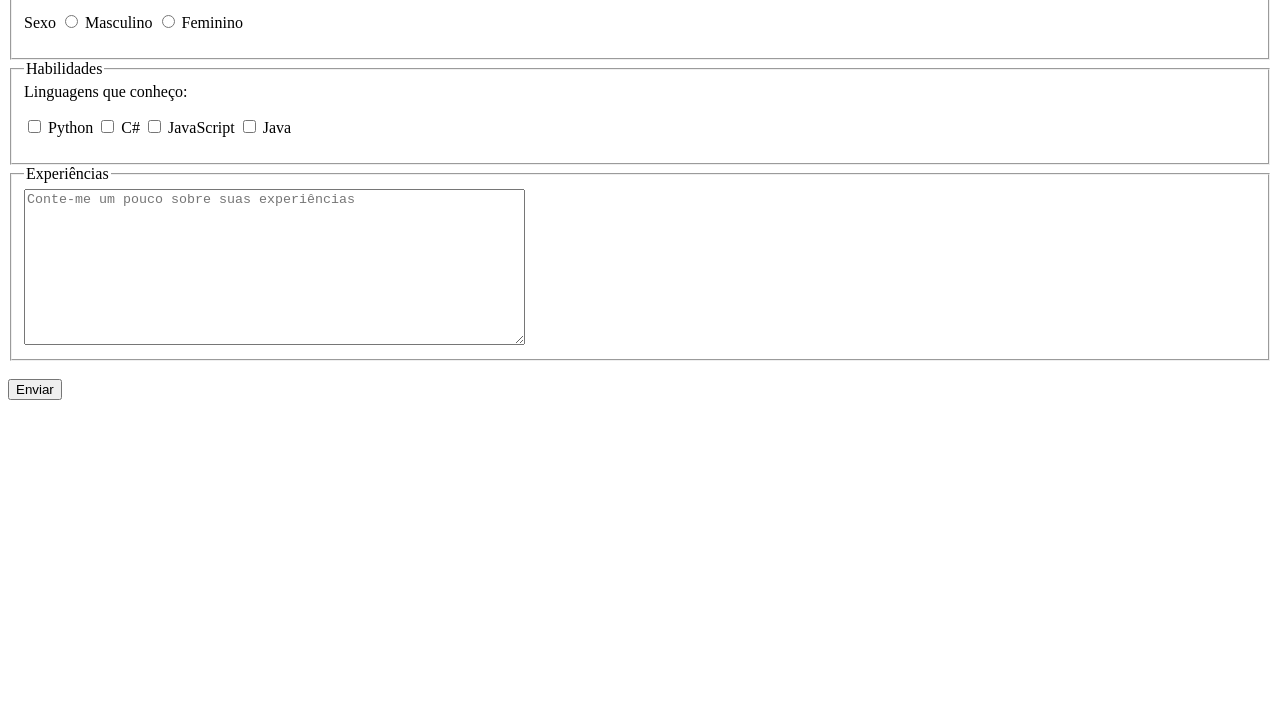
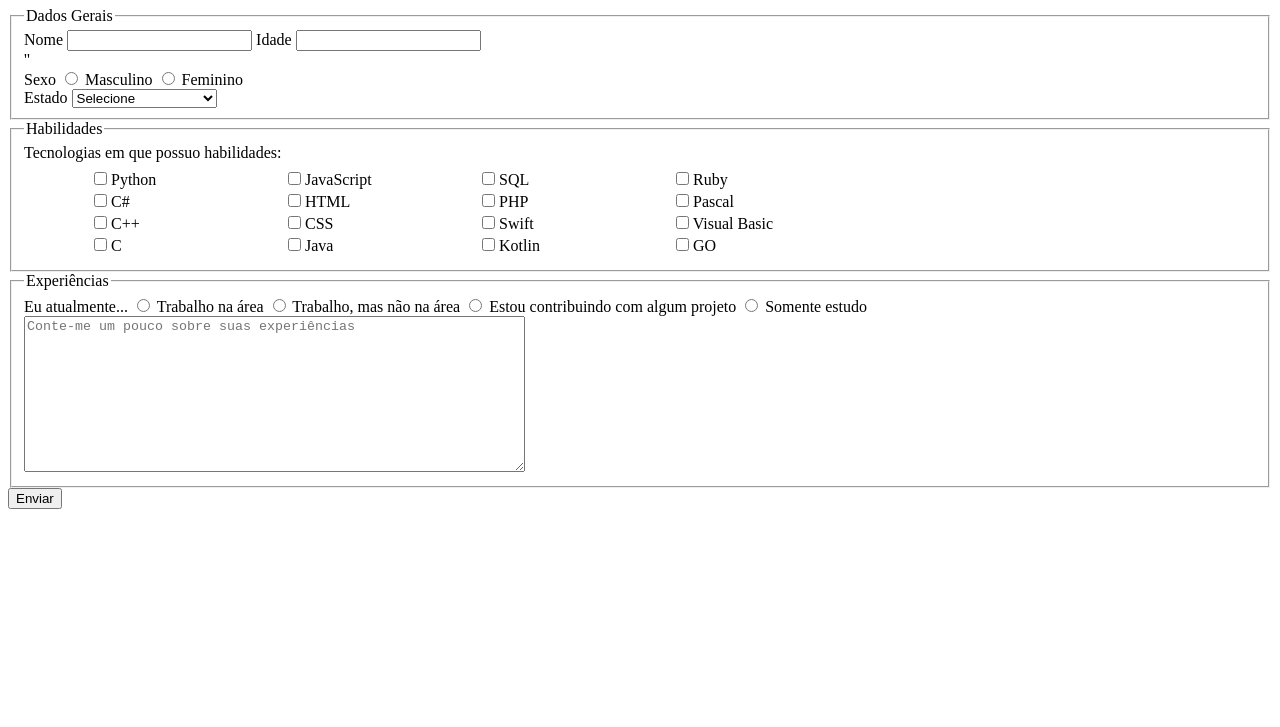
Before and after one commit to NathanSnt/Desenvolvimento-Web-SENAC, a plain HTML site: page Experimentos/formulario.html in a window 1280 px wide. Shown: the part 73-800 px from the top of the page. Drawn offline with Linux system fonts and the light colour scheme.

Commit message:
melhorias no formulario

```diff
--- /dev/null
+++ b/Experimentos/formulario.css
@@ -0,0 +1,31 @@
+.linhas {
+    padding: 5px 20px;
+}
+
+.linhas input{
+    margin: 5px 0px 0px 50px;
+}
+
+#primeira_linha{
+    /* border: solid black; */
+    display: inline-block;
+    width: 150px;
+}
+
+#segunda_linha{
+    /* border: solid black; */
+    display: inline-block;
+    width: 150px;
+}
+
+#terceira_linha{
+    /* border: solid black; */
+    display: inline-block;
+    width: 150px;
+}
+
+#quarta_linha{
+    /* border: solid black; */
+    display: inline-block;
+    width: 150px;
+}
--- a/Experimentos/formulario.html
+++ b/Experimentos/formulario.html
@@ -4,56 +4,152 @@
     <meta charset="UTF-8">
     <meta http-equiv="X-UA-Compatible" content="IE=edge">
     <meta name="viewport" content="width=device-width, initial-scale=1.0">
-    <title>Formulário</title>
+    <link rel="stylesheet" href="formulario.css">
+    <title>Formulário de inscrição</title>
 </head>
 <body>
+    <header>
+        <h1>Formulário de Inscrição para Desenvolvedores</h1>
+    </header>
+
+    <section>
         <form action="">
             <fieldset>
                 <legend>Dados Gerais</legend>
-            <p>
+                <div>
                     <label for="nome">Nome</label>
-                <input type="text" id="nome">
+                    <input name="nome" type="text" id="nome">
                     <label for="idade">Idade</label>
-                <input type="number" id="idade">
-            </p>
-            <p>
+                    <input name="idade" type="number" id="idade">
+                </div>''
+                <div>
                     <label>Sexo</label>
-                <input type="radio" id="masc" name="gen" required>
+                    <input type="radio" id="masc" name="gen" value="M" required>
                     <label for="masc">Masculino</label>
-                <input type="radio" id="femi" name="gen">
+                    <input type="radio" id="femi" name="gen" value="F">
                     <label for="femi">Feminino</label>
-            </p>
+                </div>
+                <div>
+                    <label>Estado</label>
+                    <select name="estado" id="estado" required>
+                        <option value="" disabled selected>Selecione</option>
+                        <option value="Acre">Acre</option>
+                        <option value="Alagoas">Alagoas</option>
+                        <option value="Amapa">Amapá</option>
+                        <option value="Amazonas">Amazonas</option>
+                        <option value="Bahia">Bahia</option>
+                        <option value="Ceara">Ceará</option>
+                        <option value="Espirito_santo">Espírito Santo</option>
+                        <option value="Goias">Goiás</option>
+                        <option value="Maranhao">Maranhão</option>
+                        <option value="Mato_grosso">Mato Grosso</option>
+                        <option value="Mato_grosso_do_sul">Mato Grosso do Sul</option>
+                        <option value="Minas_gerais">Minas Gerais</option>
+                        <option value="Para">Pará</option>
+                        <option value="Paraiba">Paraíba</option>
+                        <option value="parana">paraná</option>
+                        <option value="Pernambuco">Pernambuco</option>
+                        <option value="Piaui">Piauí</option>
+                        <option value="Rio_de_janeiro">Rio de Janeiro</option>
+                        <option value="Rio_grande_do_norte">Rio Grande do Norte</option>
+                        <option value="Rio_grande_do_sul">Rio Grande do Sul</option>
+                        <option value="Rondonia">Rondônia</option>
+                        <option value="Roraima">Roraima</option>
+                        <option value="Santa_catarina">Santa Catarina</option>
+                        <option value="Sao_paulo">São Paulo</option>
+                        <option value="Sergipe">Sergipe</option>
+                        <option value="Tocantins">Tocantins</option>
+                        <option value="Distrito_federal">Distrito Federal</option>
+                    </select>
+                </div>
             </fieldset>
 
             <fieldset>
                 <legend>Habilidades</legend>
-            <label>Linguagens que conheço:</label>
-            <p>
+                <label>Tecnologias em que possuo habilidades:</label><br>
+                <div class="linhas" id="primeira_linha">
                     <input id="python" type="checkbox">
                     <label for="python">Python</label>
 
                     <input id="c#" type="checkbox">
                     <label for="c#">C#</label>
 
+                    <input id="c++" type="checkbox">
+                    <label for="c++">C++</label>
+
+                    <input id="c" type="checkbox">
+                    <label for="c">C</label>
+                </div>
+
+                <div class="linhas" id="segunda_linha">
                     <input id="javascript" type="checkbox">
                     <label for="javascript">JavaScript</label>
 
+                    <input id="html" type="checkbox">
+                    <label for="html">HTML</label>
+
+                    <input id="css" type="checkbox">
+                    <label for="css">CSS</label>
+
                     <input id="java" type="checkbox">
                     <label for="java">Java</label>
-            </p>
+                </div>
+
+                <div class="linhas" id="terceira_linha">
+                    <input id="sql" type="checkbox">
+                    <label for="sql">SQL</label>
+
+                    <input id="php" type="checkbox">
+                    <label for="php">PHP</label>
+
+                    <input id="swift" type="checkbox">
+                    <label for="swift">Swift</label>
+
+                    <input id="kotlin" type="checkbox">
+                    <label for="kotlin">Kotlin</label>
+                </div>
+
+                <div class="linhas" id="quarta_linha">
+                    <input id="ruby" type="checkbox">
+                    <label for="ruby">Ruby</label>
+
+                    <input id="pascal" type="checkbox">
+                    <label for="pascal">Pascal</label>
+
+                    <input id="vb" type="checkbox">
+                    <label for="vb">Visual Basic</label>
+
+                    <input id="go" type="checkbox">
+                    <label for="go">GO</label>
+                </div>
             </fieldset>
 
             <fieldset>
                 <legend>Experiências</legend>
 
+                <div id="radio_exp">
+                    <label>Eu atualmente...</label>
+
+                    <input id="exp_1" type="radio" name="exp" value="1" required>
+                    <label for="exp_1">Trabalho na área</label>
+
+                    <input id="exp_2" type="radio" name="exp" value="2">
+                    <label for="exp_2">Trabalho, mas não na área</label>
+
+                    <input id="exp_3" type="radio" name="exp" value="3">
+                    <label for="exp_3">Estou contribuindo com algum projeto</label>
+
+                    <input id="exp_4" type="radio" name="exp" value="4">
+                    <label for="exp_4">Somente estudo</label>
+                </div>
+
                 <textarea id="textarea" cols="60" rows="10" placeholder="Conte-me um pouco sobre suas experiências"></textarea>
             </fieldset>
 
-        <br>
-
             <div>
-            <input type="submit" value="Enviar">
+                <input id="btn_enviar" type="submit" value="Enviar">
             </div>
         </form>
+    </section>
 </body>
 </html>
```
Also changed, not shown: Exercícios/Exercício 4/formulário.html (+1 -1 lines). Lines whose indentation alone changed are shown as unchanged.
